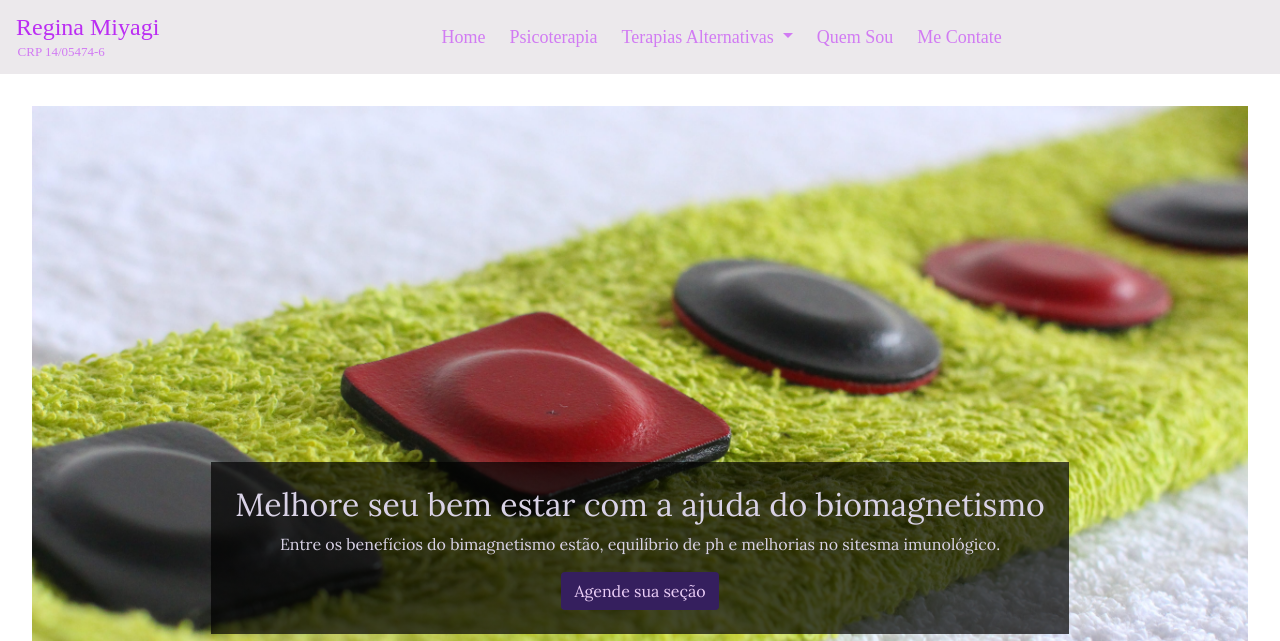
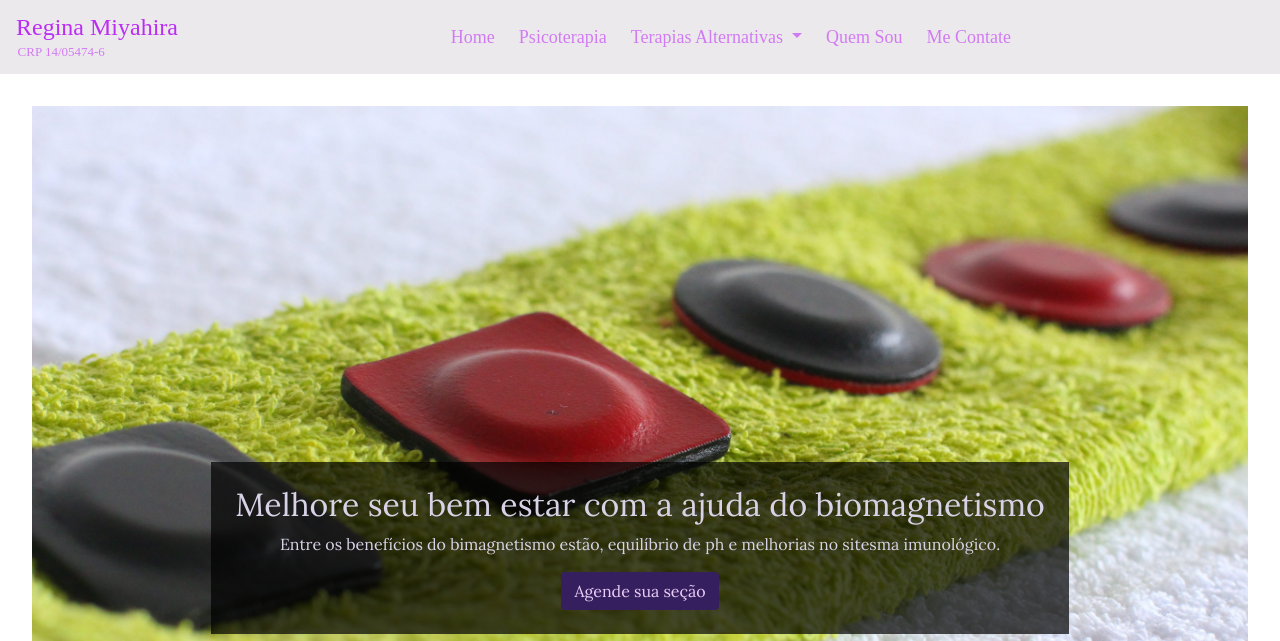
Before and after one commit to AugustoHide/siteRegina, a Node server app: page /biomagnetismo in a window 1280 px wide. Shown: the top 641 px of the page. Run offline with Node 20, Linux system fonts and the light colour scheme; some libraries are stand-ins or nearby versions; some web fonts are replaced.

Commit message:
correção de nome

```diff
--- a/views/partials/navbar.ejs
+++ b/views/partials/navbar.ejs
@@ -3,7 +3,7 @@
     <div class="container-fluid">
 
       <a class="navbar-brand" href="">
-        <h2>Regina Miyagi</h2>
+        <h2>Regina Miyahira</h2>
         <p>CRP 14/05474-6</p>
       </a>
 
```
